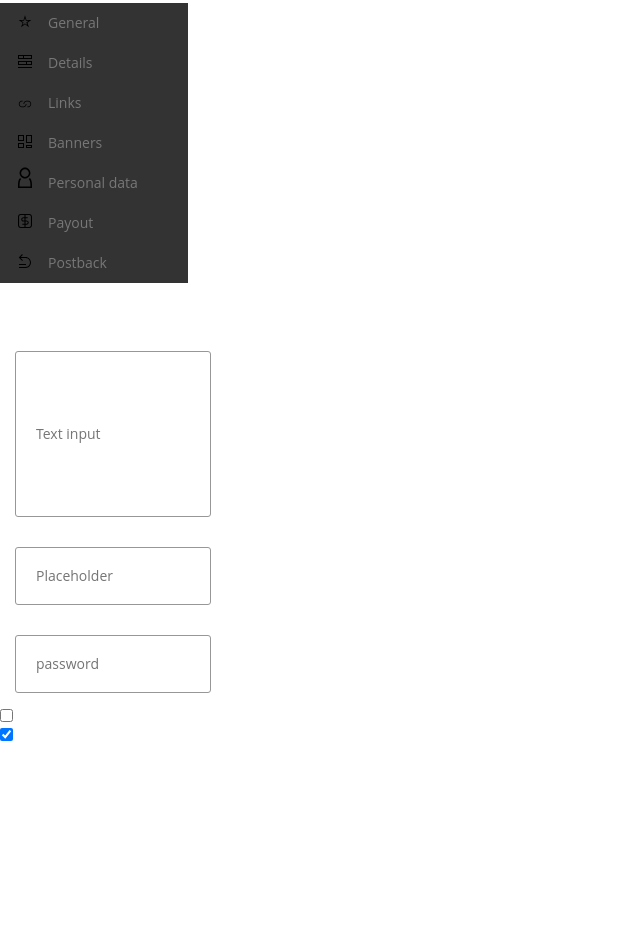
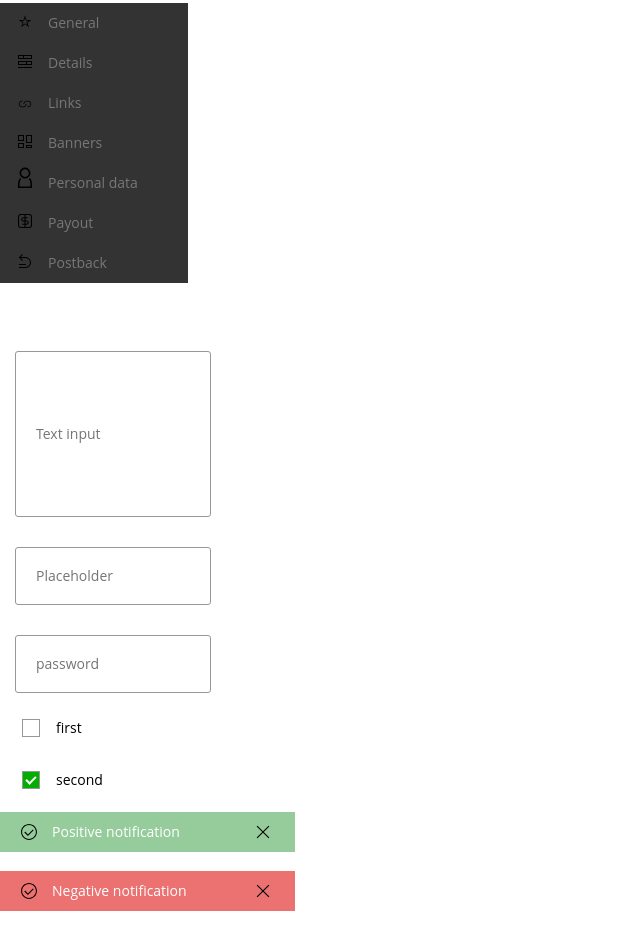
Before and after one commit to MaciekSznu/projekt-indywidualny, a website: page styleguide.html in a window 1280 px wide. Shown: the part 751-1680 px from the top of the page, without its empty margins (0-640 px from the left). Before the commit the page ends 1496 px from the top, so only its background shows below. Drawn offline with Linux system fonts and the light colour scheme; a web font is replaced by a local one.

Commit message:
Add notificatin styles

```diff
--- a/sass/_variables.scss
+++ b/sass/_variables.scss
@@ -19,6 +19,14 @@ $nav-text-color: #777777;
 $nav-text-color-hover: #ffffff;
 $form-border-color: #979797;
 $form-border-color-hover: #333333;
+$label-checkbox-hover: #F5F5F2;
+$marked-checkbox-box: #04ae00;
+$notification-positive-bg-color: #96cc9b;
+$notification-positive-bg-color-hover: #74b67a;
+$notification-negative-bg-color: #ec7171;
+$notification-negative-bg-color-hover: #de5252;
+$notification-text-color: #ffffff;
+
 
 
 //Font sizes
--- a/sass/style.scss
+++ b/sass/style.scss
@@ -3,7 +3,7 @@
 @import "normalize";
 @import "layout";
 
-
+//BASE ELEMENTS
 h1 {
     font-size: $page-header-font-size;
     font-family: $base-font;
@@ -34,6 +34,8 @@ a {
         color: $hovered-link-color;
     }
 }
+
+//BUTTONS
 .base-button {
     min-height: 40px;
     max-height: 80px;
@@ -79,6 +81,8 @@ a {
         background-color: $tab-button-bg-color-hover;
     }
 }
+
+//TABLE
 table.base-table {
         border-collapse: collapse;
         width: 100%;
@@ -98,6 +102,7 @@ table.base-table {
             }
 }
 
+//NAVIGATION
 nav {
     font-family: $base-font;
     ul {
@@ -133,6 +138,7 @@ nav {
     }
 }
 
+//FORM
 .form {
     font-family: $base-font;
     font-size: $paragraph-font-size;
@@ -146,7 +152,7 @@ nav {
             color: $paragraph-color;
             cursor: pointer;
             border-color: $form-border-color-hover;
-            &::placeholder {
+            &::placeholder {//add opacity dla mozilli
                 color: $paragraph-color;
             }
         }
@@ -159,9 +165,111 @@ nav {
     input{
         height: 124px;
         line-height: 20px;
-        &::placeholder {
-
+        &::placeholder {//jak wrzucić tekst na górę?
             text-align: left;
         }
     }
 }
+
+//CHECKBOXES
+label.checkbox{//ostylowac do końca
+    width: 200px;
+    height: 40px;
+    line-height: 40px;
+    padding-left: 46px;
+    &:hover{
+        background-color: $label-checkbox-hover;
+    }
+}
+
+.checkbox {//ostylowac kolory
+    display: block;
+    position: relative;
+    padding-left: 35px;
+    margin-bottom: 12px;
+    margin-left: 10px;
+    cursor: pointer;
+    font-size: $paragraph-font-size;
+    font-family: $base-font;
+    user-select: none;
+    .checkmark:after {
+        left: 5px;
+        top: 2px;
+        width: 4px;
+        height: 8px;
+        border: solid white;
+        border-width: 0 2px 2px 0;
+        transform: rotate(45deg);
+    }
+
+    input {
+        position: absolute;
+        opacity: 0;
+        cursor: pointer;
+        height: 0;
+        width: 0;
+        &:checked ~ .checkmark {
+            background-color: $marked-checkbox-box;
+            &:after {//niekoniecznie zadziała
+                display: block;
+            }
+        }
+    }
+}
+.checkmark {
+    position: absolute;
+    top: 0;
+    left: 0;
+    height: 16px;
+    width: 16px;
+    margin-top: 11px;
+    margin-left: 12px;
+    border: 1px solid $form-border-color;
+    &:after {
+        content: "";
+        position: absolute;
+        display: none;
+    }
+}
+
+//NOTIFICATIONS
+.notification {
+    height: 40px;
+    line-height: 40px;
+    width: 260px;
+    border-style: none;
+    padding: 0 15px 0 20px;
+    overflow: hidden;
+    cursor: pointer;
+    span {
+        font-family: $base-font;
+        font-size: $paragraph-font-size;
+        color: $notification-text-color;
+    }
+    img.positive{
+        float: left;
+        margin-top: 11px;
+        height: 18px;
+        padding-right: 14px;
+    }
+    img.close{
+        float: right;
+        margin-top: 13px;
+        height: 14px;
+        padding-right: 10px;
+    }
+}
+.notification-positive {
+    @extend .notification;
+    background-color: $notification-positive-bg-color;
+    &:hover {
+        background-color: $notification-positive-bg-color-hover;
+    }
+}
+.notification-negative {
+    @extend .notification;
+    background-color: $notification-negative-bg-color;
+    &:hover {
+        background-color: $notification-negative-bg-color-hover;
+    }
+}
--- a/styleguide.html
+++ b/styleguide.html
@@ -64,8 +64,14 @@
           <div class="form form-password"><input type="password" placeholder="password"></div>
         </form>
         <section>
-          <div class="checkbox"><input type="checkbox"></div>
-          <div class="checkbox"><input type="checkbox" checked="checked"></div>
+          <label class="checkbox">first<input type="checkbox"><span class="checkmark"></span></label>
+          <label class="checkbox">second<input type="checkbox" checked="checked"><span class="checkmark"></span></label>
+        </section>
+        <section>
+            <div class="notification notification-positive"> <img class="positive" src="images\icons\positive.svg"> <span>Positive notification</span> <img class="close" src="images\icons\close.svg"></div>
+            <br>
+            <div class="notification notification-negative"> <img class="positive" src="images\icons\positive.svg"> <span>Negative notification</span> <img class="close" src="images\icons\close.svg"></div>
+            <br>
         </section>
     </body>
 </html>
```
Also changed, not shown: sass/style.css, 1 other file.
